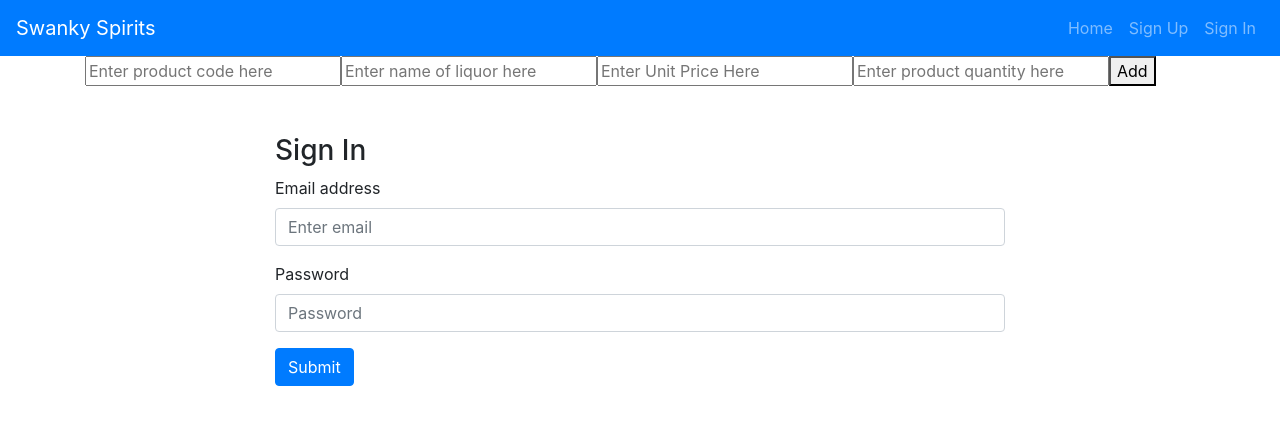
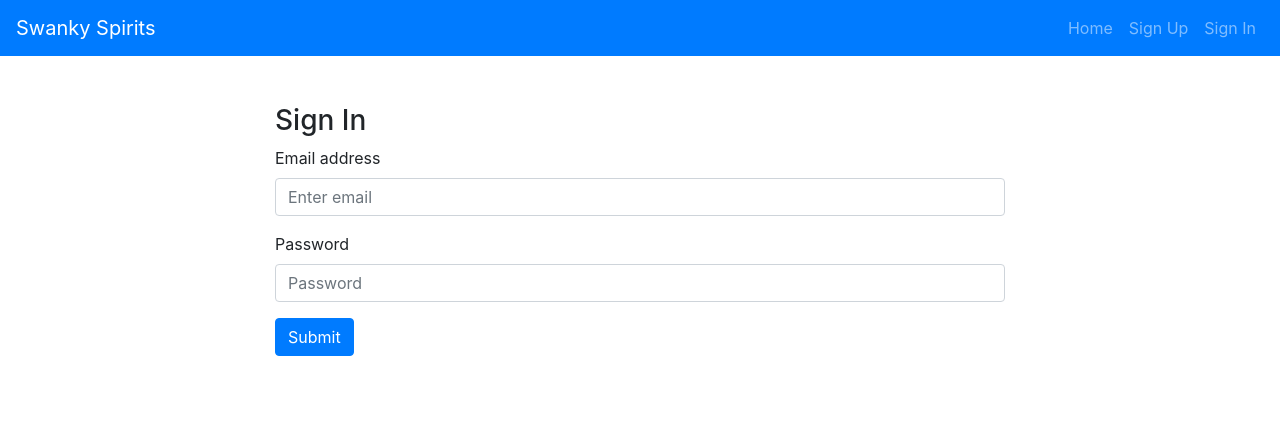
Before and after one commit to Callback-ktz/swanky-spirits-client, a React app: page /#/sign-in in a window 1280 px wide. Shown: the top 424 px of the page. Built offline with nearby package versions, Linux system fonts and the light colour scheme.

Commit message:
Populate table problem

```diff
--- a/src/components/App/App.js
+++ b/src/components/App/App.js
@@ -45,7 +45,6 @@ class App extends Component {
           />
         ))}
         <main className="container">
-          <InventoryCreate user={user}/>
           <Route path='/sign-up' render={() => (
             <SignUp msgAlert={this.msgAlert} setUser={this.setUser} />
           )} />
@@ -61,6 +60,9 @@ class App extends Component {
           <AuthenticatedRoute user={user} path='/inventory' render={() => (
             <InventoryIndex msgAlert={this.msgAlert} user={user} />
           )} />
+          <AuthenticatedRoute user={user} path='/inventory' render={() => (
+            <InventoryCreate msgAlert={this.msgAlert} user={user} />
+          )} />
         </main>
       </Fragment>
     )
--- a/src/components/InventoryCreate.js
+++ b/src/components/InventoryCreate.js
@@ -1,6 +1,9 @@
 import React from 'react'
 import axios from 'axios'
 import apiUrl from './../apiConfig.js'
+import Form from 'react-bootstrap/Form'
+import Col from 'react-bootstrap/Col'
+import Button from 'react-bootstrap/Button'
 
 class InventoryCreate extends React.Component {
   state = {
@@ -8,24 +11,30 @@ class InventoryCreate extends React.Component {
       code: '',
       name: '',
       unit_price: '',
-      quantity: ''
+      quantity: '',
+      items: []
     }
   }
   handleInputChange = (event) => {
-    // get the book key from the input name field
     const inventoryKey = event.target.name
-    // get the input value that the user typed in
     const value = event.target.value
-    // make a copy of the current state
     const inventoryCopy = Object.assign({}, this.state.inventory)
-    // update the copy with the new user input
     inventoryCopy[inventoryKey] = value
-    // update the state with our updated copy
     this.setState({ inventory: inventoryCopy })
   }
   handleSubmit = (event) => {
     event.preventDefault()
     console.log(this.props)
+
+    const items = [...this.state.inventory]
+
+    items.push({
+      code: this.state.inventory.code,
+      name: this.state.inventory.name,
+      unit_price: this.state.inventory.unit_price,
+      quantity: this.state.inventory.quantity
+    })
+
     axios({
       method: 'POST',
       url: apiUrl + '/inventory',
@@ -36,44 +45,66 @@ class InventoryCreate extends React.Component {
         inventory: this.state.inventory
       }
     })
-      .then(res => {
+      .then((response) => {
+        console.log(response.data)
+      })
+      .then(() => {
         this.setState({
-          inventory: {
-            code: '',
-            name: '',
-            unit_price: '',
-            quantity: ''
-          }
+          inventory: this.state.inventory.map(item => (
+            <tr key={item._id}>
+              <td>{item.code}</td>
+              <td>{item.name}</td>
+              <td>{item.unit_price}</td>
+              <td>{item.quantity}</td>
+            </tr>
+          ))
         })
       })
       .catch(console.error)
   }
+
   render () {
     return (
       <div>
-        <form onSubmit={this.handleSubmit} style={{ display: 'flex' }}>
-          <input onChange={this.handleInputChange}
+        <Form onSubmit={this.handleSubmit}>
+          <Form.Row>
+            <Col>
+              <Form.Control
+                onChange={this.handleInputChange}
                 value={this.state.inventory.code}
                 type="text"
                 name="code"
-            placeholder="Enter product code here"
-          />
-          <input onChange={this.handleInputChange}
+                placeholder="Enter product code" />
+            </Col>
+            <Col xs={5}>
+              <Form.Control
+                onChange={this.handleInputChange}
                 value={this.state.inventory.name}
                 name="name"
-            placeholder="Enter name of liquor here" />
-          <input onChange={this.handleInputChange}
+                placeholder="Enter product name" />
+            </Col>
+            <Col>
+              <Form.Control
+                onChange={this.handleInputChange}
                 value={this.state.inventory.unit_price}
                 name="unit_price"
-            placeholder="Enter Unit Price Here" />
-          <input onChange={this.handleInputChange}
+                className="unit-price"
+                placeholder="Enter unit price" />
+            </Col>
+            <Col>
+              <Form.Control
+                onChange={this.handleInputChange}
                 value={this.state.inventory.quantity}
                 name="quantity"
-            placeholder="Enter product quantity here" />
-          <button type="submit">Add</button>
-        </form>
+                placeholder="Enter quantity" />
+            </Col>
+          </Form.Row>
+          <br />
+          <Button type="submit" variant="primary" size="lg" block>Add</Button>
+        </Form>
       </div>
     )
   }
 }
+
 export default InventoryCreate
--- a/src/components/InventoryIndex.js
+++ b/src/components/InventoryIndex.js
@@ -39,6 +39,8 @@ class InventoryIndex extends React.Component {
       }
     })
       .then(response => {
+        console.log('did we get the response ', response)
+
         this.setState({
           inventory: response.data.inventory
         })
@@ -66,7 +68,7 @@ class InventoryIndex extends React.Component {
   }
 
   render () {
-    console.log(this.state)
+    console.log('state is ', this.state)
     let inventoryJSX
     if (this.state.inventory === null) {
       inventoryJSX = <p>Loading...</p>
```
Lines whose indentation alone changed are shown as unchanged.
